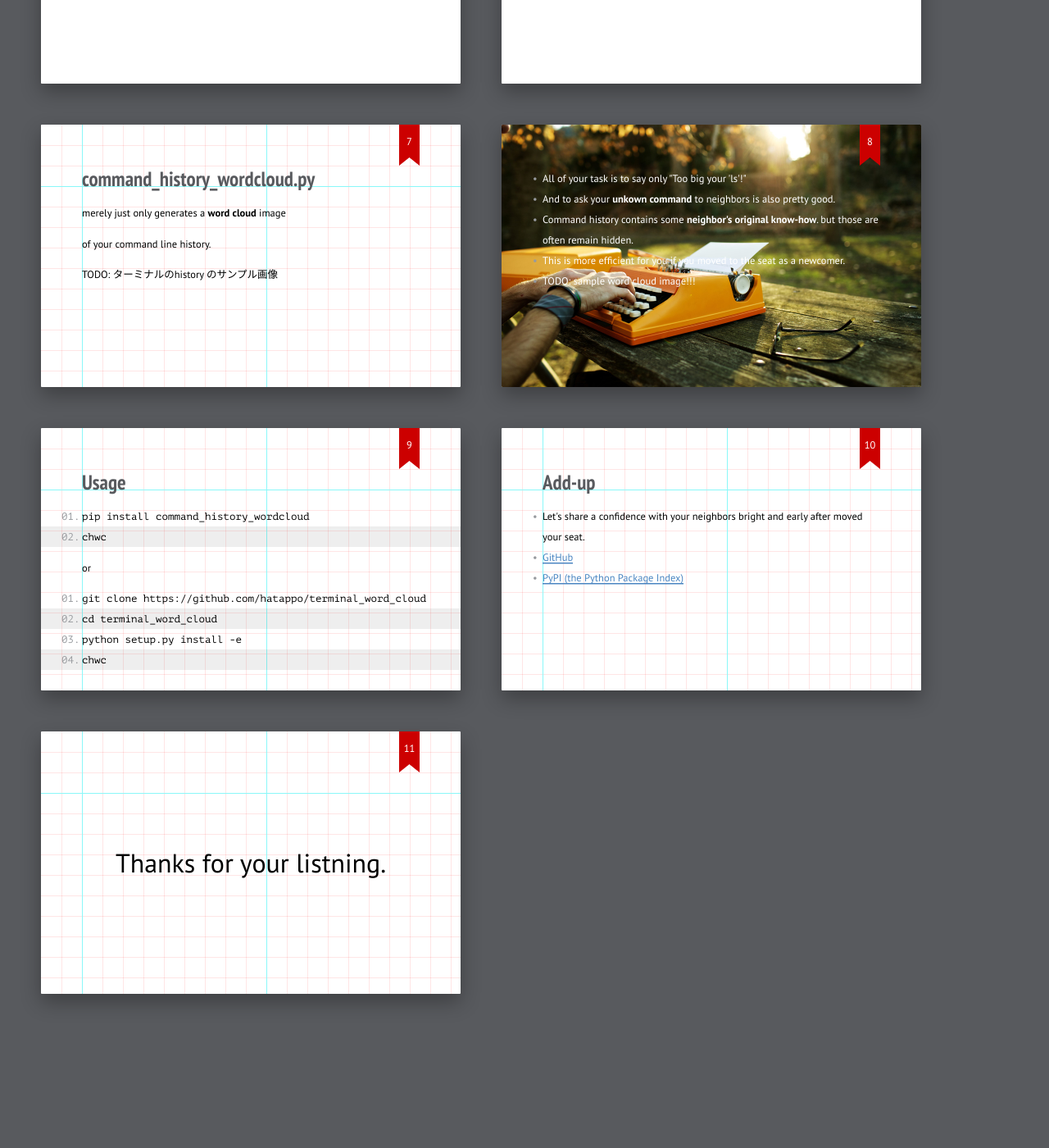
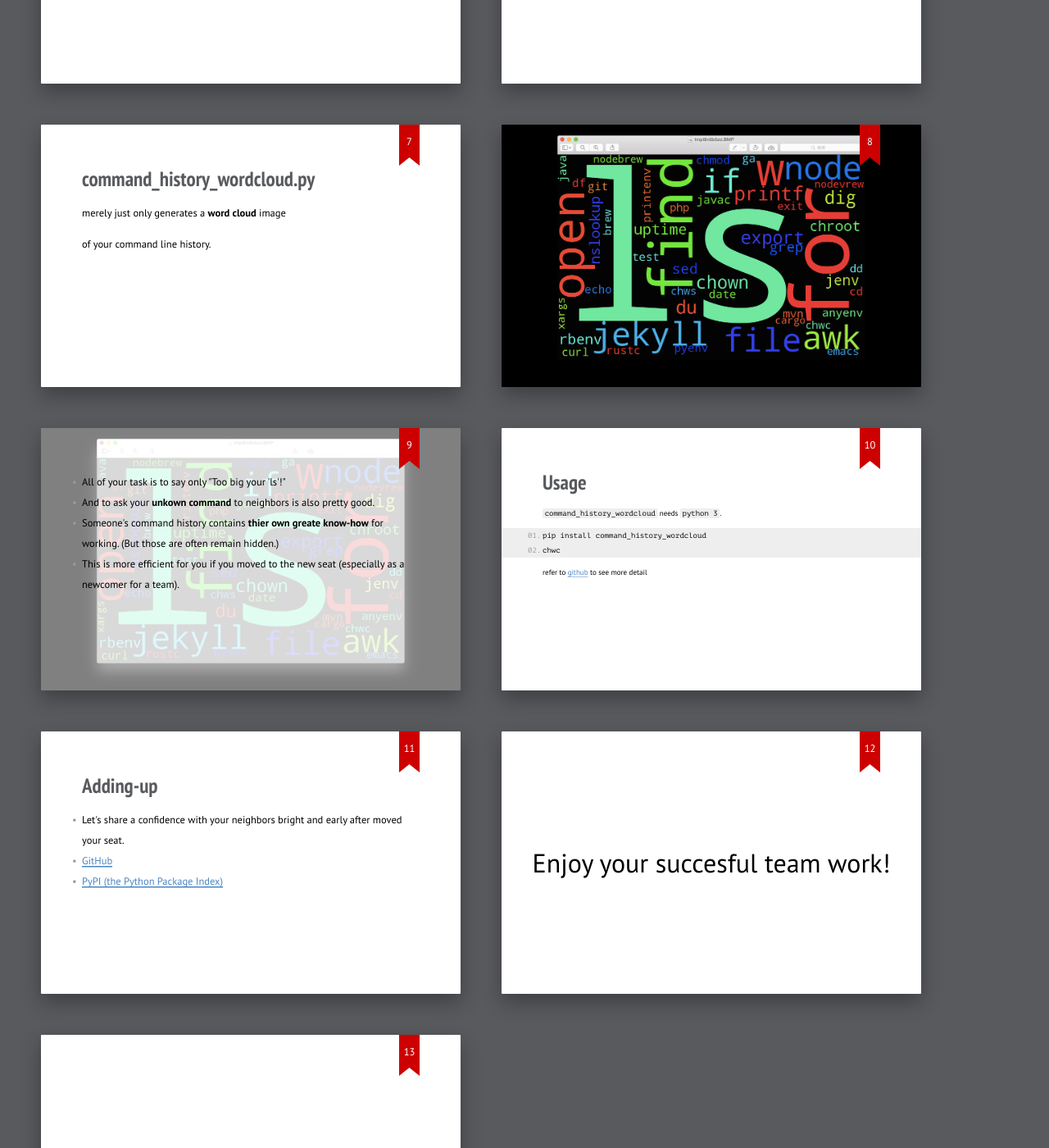
Before and after one commit to hatappo/notedown, a Jekyll site: the page slide/only-1-thing-to-do-just-when-moved-your-seat-in-the-office.20160805/index.html, which Jekyll copies as it is, in a window 1280 px wide and 1400 px high, scrolled down 1132 px. Shown: the whole window at 82% size. Built offline with Jekyll 4.4.1, drawn with Linux system fonts in a browser that asks for light colours; before the commit the page ends 2394 px from its top, so only the background shows below that; some of the changed text lies outside the part shown.

Commit message:
Blush up a slides.

```diff
--- a/slide/only-1-thing-to-do-just-when-moved-your-seat-in-the-office.20160805/index.html
+++ b/slide/only-1-thing-to-do-just-when-moved-your-seat-in-the-office.20160805/index.html
@@ -29,7 +29,7 @@
 		<p>Fri, Augast 5 2016 <a href="https://techtalktokyo.doorkeeper.jp/events/49383">Tech Talk Tokyo #4</a> @RareJob offce</p>
 		<p>Fumihiko Hata</p>
 		<p>created with <a href="https://github.com/shower/shower">shower</a></p>
-		<img src="img/cover.jpg" alt="" class="cover">
+		<img src="img/building0235.JPG" alt="" class="cover">
 		<style>
 			#cover h2 {
 				margin: 30px 0 0;
@@ -50,7 +50,7 @@
 		</style>
 	</section>
 
-	<section class="slide grid">
+	<section class="slide">
 		<h2>whoami</h2>
 		<table>
 			<tr>
@@ -82,7 +82,7 @@
 		</table>
 	</section>
 
-	<section class="slide grid">
+	<section class="slide">
 		<h2>Japan is narrow</h2>
 		<ul>
 			<li class="next">Office space in Japan is also tight.</li>
@@ -90,12 +90,12 @@
 		</ul>
 	</section>
 
-	<section class="slide grid">
+	<section class="slide">
 		<h2>What's the most important thing when moving?</h2>
 		<ul>
-			<li class="next">Don't forget your things?</li>
+			<li class="next">Don't forget anything?</li>
 			<li class="next">Keep the things less?</li>
-			<li class="next">Let your previous seat clear and things left behind?</li>
+			<li class="next">Let your previous seat clear?</li>
 			<li class="next">Proceed with your work quickly?</li>
 		</ul>
 	</section>
@@ -111,42 +111,40 @@
 		<p class="next shout shrink"><a href="https://github.com/hatappo/command_history_wordcloud">command_history_wordcloud.py</a></p>
 	</section>
 
-	<section class="slide grid">
+	<section class="slide">
 		<h2>command_history_wordcloud.py</h2>
 		<p class="next">merely just only generates a <strong>word cloud</strong> image</p>
 		<p class="next">of your command line history.</p>
-		<p>TODO: ターミナルのhistory のサンプル画像</p>
+	</section>
+
+	<section class="slide" style="background-color: #000">
+		<img class="cover" src="img/chwc-sample01.png">
+	</section>
+	<section class="slide" style="background-color: gray">
+		<img class="cover" src="img/chwc-sample02.png">
+		<ul>
+			<li             >All of your task is to say only "Too big your 'ls'!"</li>
+			<li class="next">And to ask your <strong>unkown command</strong> to neighbors is also pretty good.</li>
+			<li class="next">Someone's command history contains <strong>thier own greate know-how</strong> for working. (But those are often remain hidden.)</li>
+			<li class="next">This is more efficient for you if you moved to the new seat (especially as a newcomer for a team).</li>
+		</ul>
 	</section>
 
 	<section class="slide">
-		<img src="img/cover.jpg" alt="" class="cover">
-		<ul style="color: #FFF;">
-			<li class="next">All of your task is to say only "Too big your 'ls'!"</li>
-			<li class="next">And to ask your <strong>unkown command</strong> to neighbors is also pretty good.</li>
-			<li class="next">Command history contains some <strong>neighbor's original know-how</strong>. but those are often remain hidden.</li>
-			<li class="next">This is more efficient for you if you moved to the seat as a newcomer.</li>
-			<li class="next">TODO: sample word cloud image!!!</li>
-		</ul>
-	</section>
-
-	<section class="slide grid">
 		<h2>Usage</h2>
-		<pre>
-			<code>pip install command_history_wordcloud</code>
-			<code class="mark">chwc</code>
-		</pre>
-		<p>or</p>
-		<pre>
-			<code>git clone https://github.com/hatappo/terminal_word_cloud</code>
-			<code class="mark">cd terminal_word_cloud</code>
-			<code>python setup.py install -e</code>
-			<code class="mark">chwc</code>
-		</pre>
+		<div style="font-size: 18px;">
+			<p><code>command_history_wordcloud</code> needs <code>python 3</code>.</p>
+			<pre>
+				<code class="mark">pip install command_history_wordcloud</code>
+				<code class="mark">chwc</code>
+			</pre>
+			<p>refer to <a href="https://github.com/hatappo/command_history_wordcloud#install">github</a> to see more detail</p>
+		</div>
 	</section>
 
 
-	<section class="slide grid">
-		<h2>Add-up</h2>
+	<section class="slide">
+		<h2>Adding-up</h2>
 		<ul>
 			<li>Let's share a confidence with your neighbors bright and early after moved your seat.</li>
 			<li><a href="https://github.com/hatappo/command_history_wordcloud">GitHub</a></li>
@@ -154,8 +152,12 @@
 		</ul>
 	</section>
 
-	<section class="slide grid">
-		<p class="shout">Thanks for your listning.</p>
+	<section class="slide">
+		<p class="shout">Enjoy your succesful team work!</p>
+	</section>
+
+	<section class="slide">
+		<p class="shout">Thank you!</p>
 	</section>
 
 	<div class="progress"></div>
```
Also changed, not shown: slide/only-1-thing-to-do-just-when-moved-your-seat-in-the-office.20160805/img/chwc-sample01.png (added), slide/only-1-thing-to-do-just-when-moved-your-seat-in-the-office.20160805/img/chwc-sample02.png (added), 2 other files.
